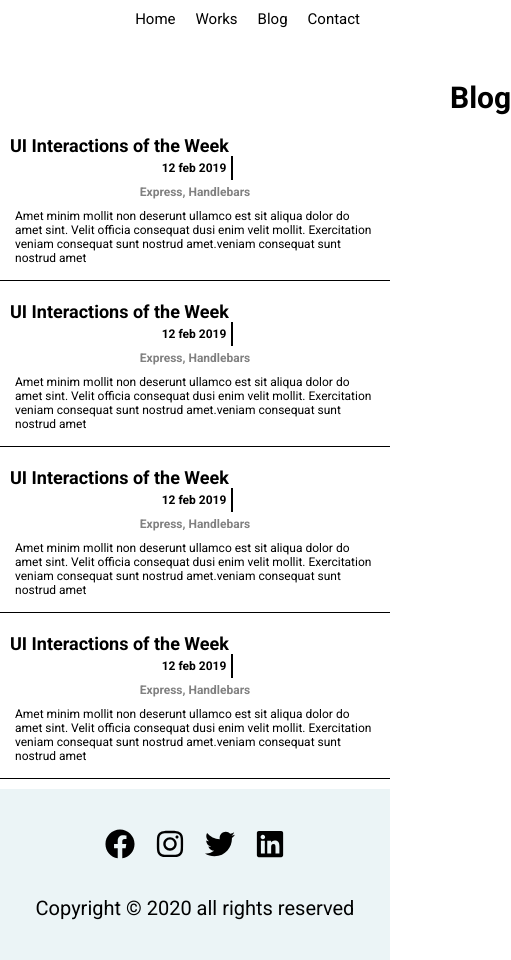
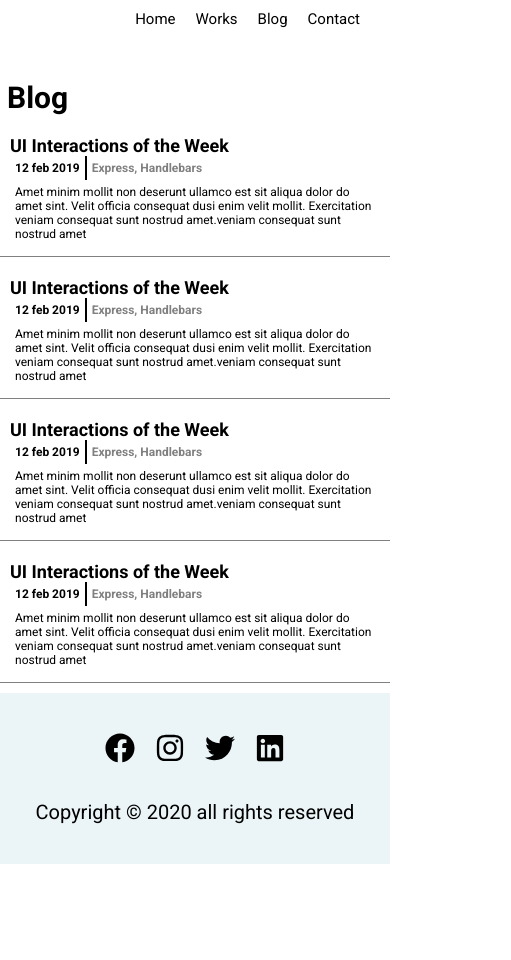
Before and after one commit to WeBstwr/Group-Project, a React (Vite) app: page /Blog in a window 390 px wide. Shown: the whole page, 511 px wide, since content can reach past the window. After the commit the page ends 864 px from the top, so only its background shows below. Built offline with nearby package versions, Linux system fonts and the light colour scheme.

Commit message:
modified the blogs css

```diff
--- a/src/pages/Blog/blog.css
+++ b/src/pages/Blog/blog.css
@@ -9,7 +9,7 @@
     place-content: center;
     margin: 5rem auto;
     font-size: 15px;
-    border-bottom: solid black .5px;
+    border-bottom: solid grey .05px;
     padding: 1rem;
     max-width: 800px;
     width: 100%;
@@ -42,6 +42,10 @@
 }
 
 @media (max-width: 768px) {
+    .blog{
+        margin-left: 0.7rem;
+
+    }
     .blog-container {
         margin: 2rem auto;
         padding: 1rem;
@@ -49,7 +53,7 @@
     }
 
     .flex {
-        flex-direction: column;
+        flex-direction: row;
         align-items: center;
     }
 
```
